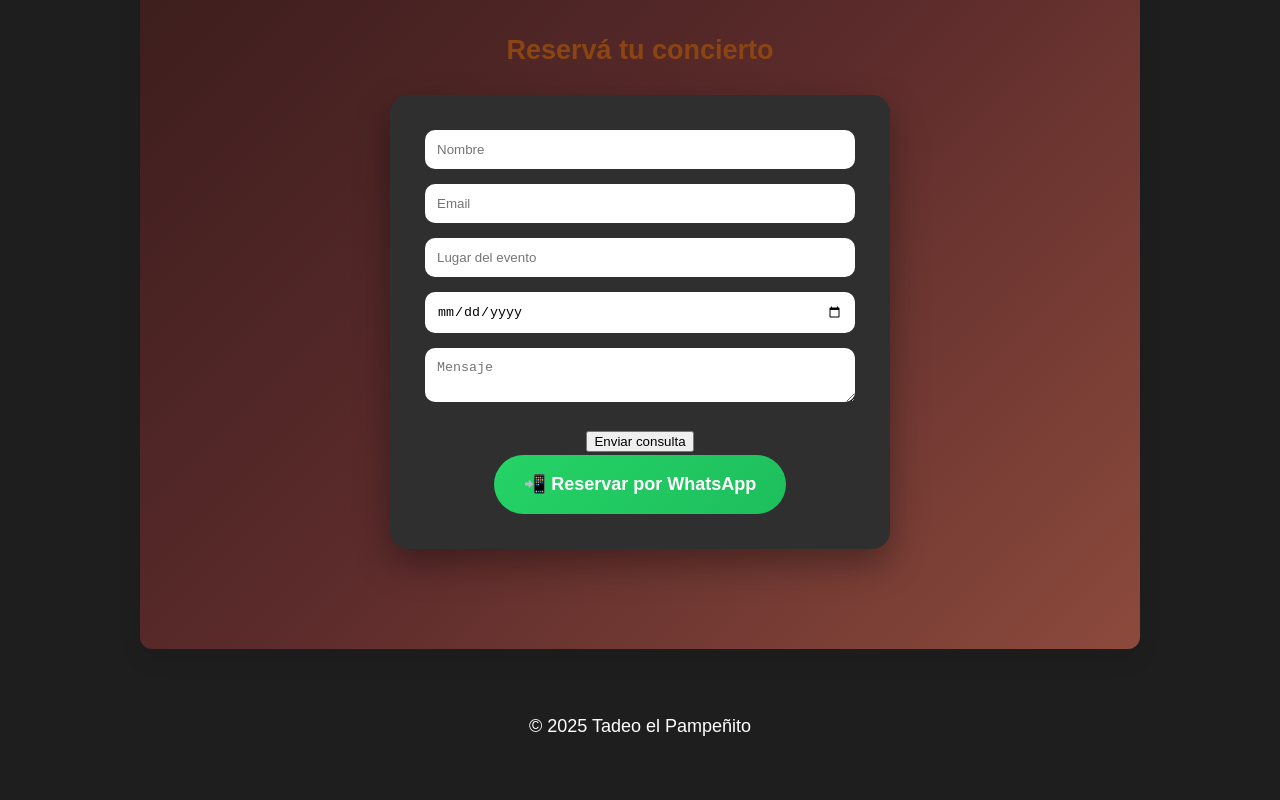
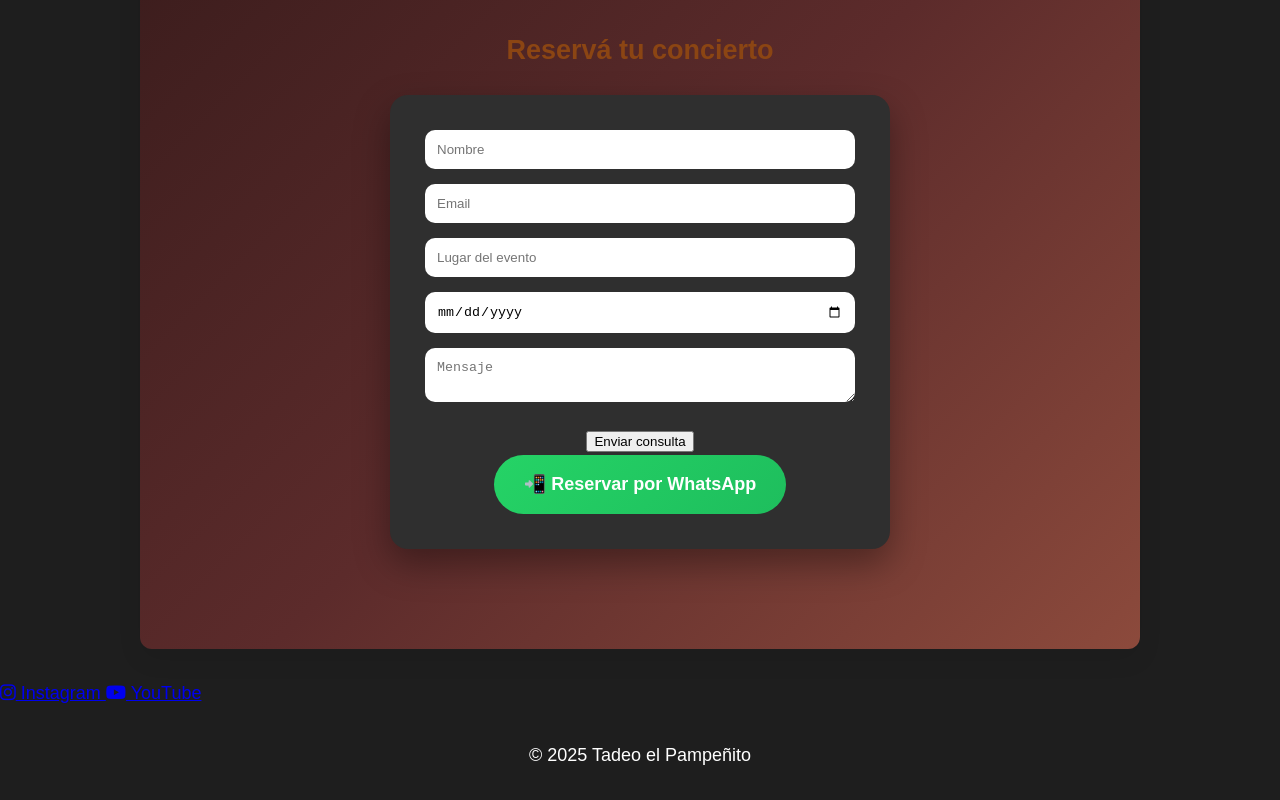
Before and after one commit to Lautaro2044/tadeo-elpamape-ito, a plain HTML site: page index.html in a window 1280 px wide. Shown: the part 4390-5190 px from the top of the page. Before the commit the page ends 5164 px from the top, so only its background shows below. Drawn offline with Linux system fonts and the light colour scheme.

Commit message:
Update index.html

```diff
--- a/index.html
+++ b/index.html
@@ -7,6 +7,12 @@
   <link rel="stylesheet" href="style.css">
   <!-- ICONO DE LA PÁGINA -->
   <link rel="icon" href="logo.png" type="image/png">
+
+  <link
+  rel="stylesheet"
+  href="https://cdnjs.cloudflare.com/ajax/libs/font-awesome/6.5.1/css/all.min.css"
+/>
+
 </head>
 
 <body>
@@ -265,6 +271,21 @@
     </div>
   </section>
 
+
+  <div class="redes-sociales">
+  <a href="https://www.instagram.com/angelotadeomancilla" target="_blank" class="btn-red instagram">
+    <i class="fab fa-instagram"></i>
+    Instagram
+  </a>
+
+  <a href="https://www.youtube.com/@TadeoelPampe%C3%B1ito" target="_blank" class="btn-red youtube">
+    <i class="fab fa-youtube"></i>
+    YouTube
+  </a>
+</div>
+
+
+
   <footer>
     <p>© 2025 Tadeo el Pampeñito</p>
   </footer>
```
